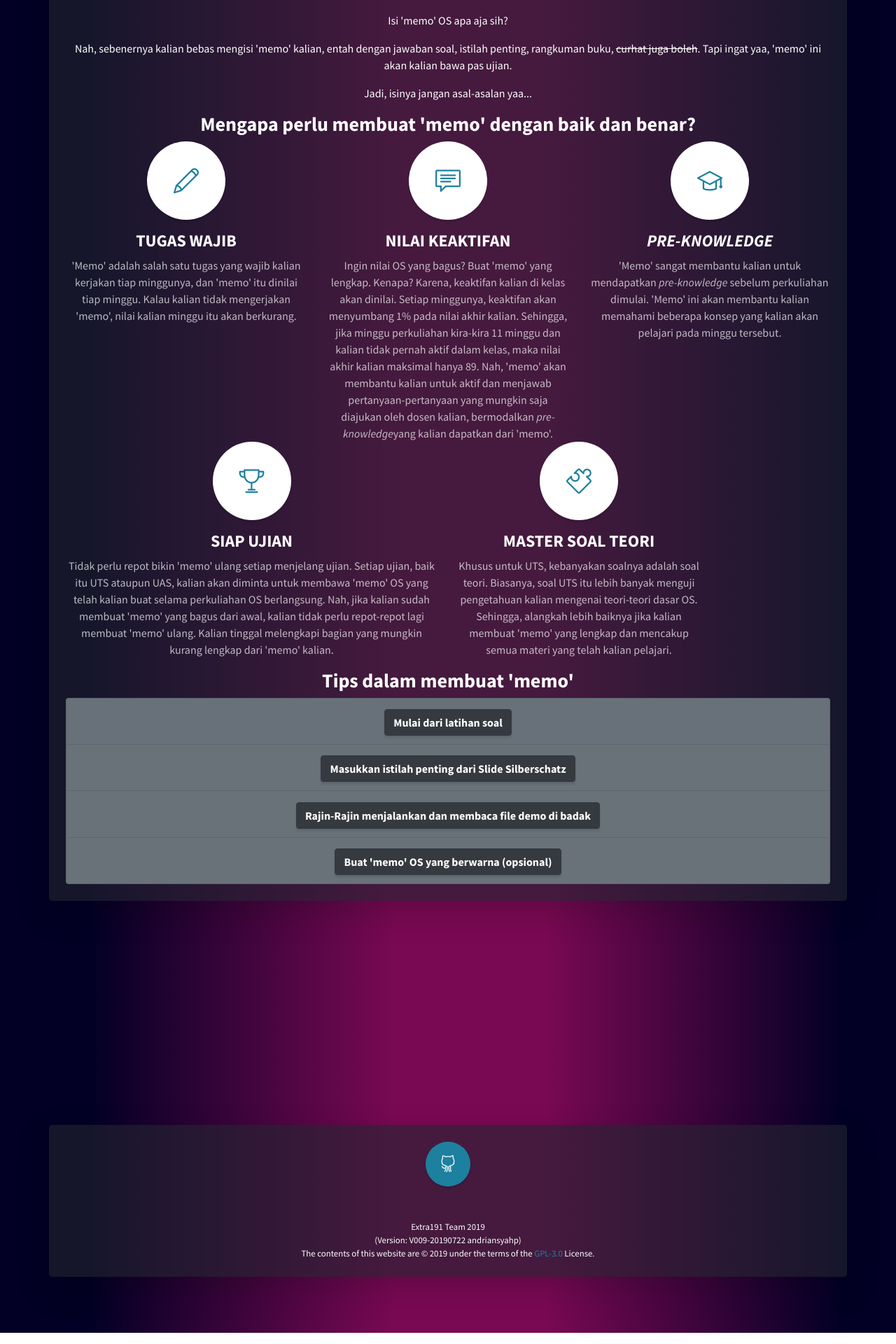
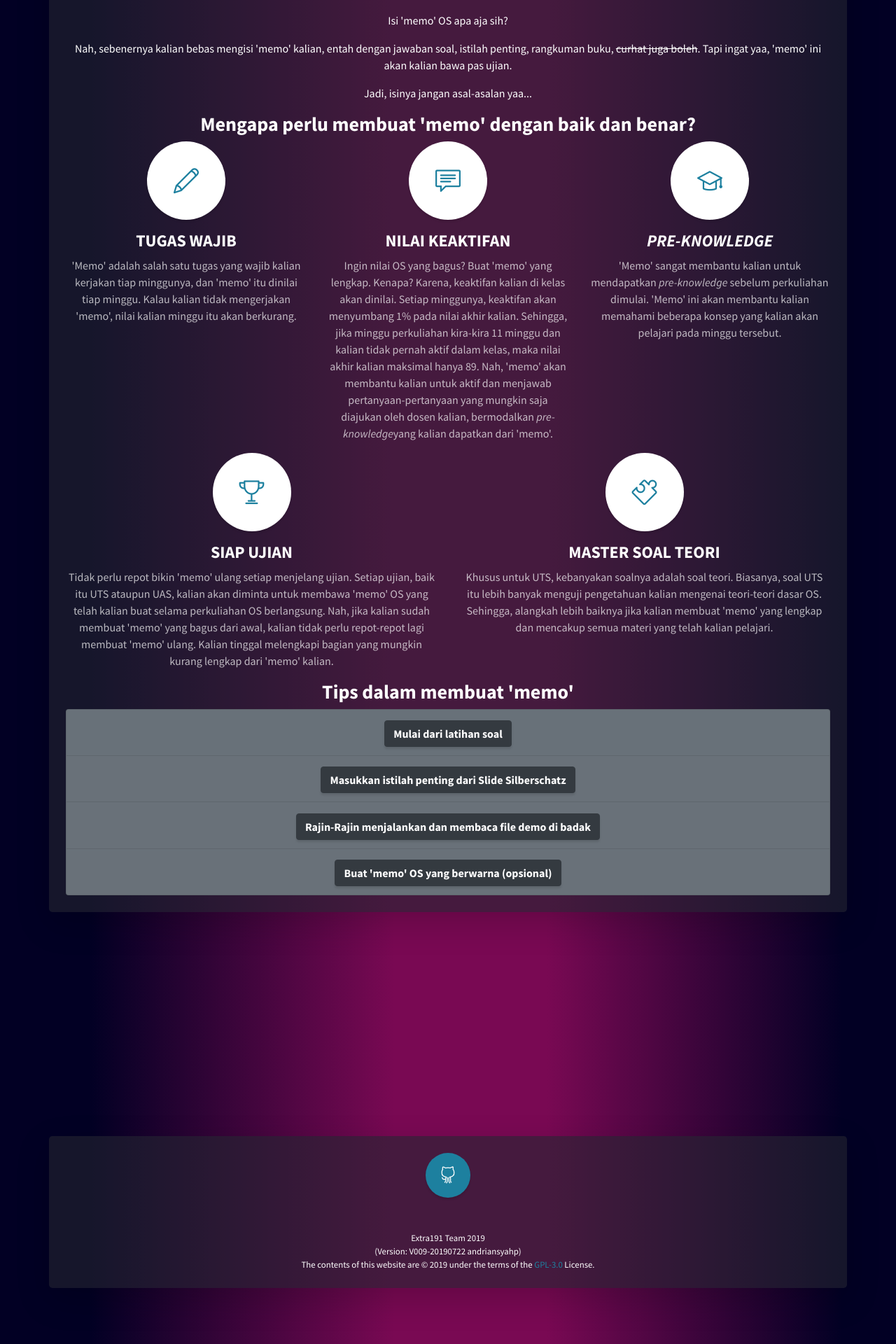
Before and after one commit to andriansyahp/extra191, a Jekyll site: the page built from contents/memo.html, in a window 1280 px wide. Shown: the part 1525-3445 px from the top of the page at 70% size. Built offline with Jekyll 4.4.1, drawn with Linux system fonts in a browser that asks for light colours.

Commit message:
Adding final contents: 'memo'

```diff
--- a/contents/memo.html
+++ b/contents/memo.html
@@ -38,7 +38,7 @@ path: "https://andriansyahp.github.io/extra191/contents/memo"
                 </h4>
                 <p class="text-faded mb-0">'Memo' adalah salah satu tugas yang wajib kalian kerjakan tiap minggunya, dan 'memo' itu dinilai tiap minggu. Kalau kalian tidak mengerjakan 'memo', nilai kalian minggu itu akan berkurang.</p>
             </div>
-            <div class="col-sm-4 col-sm-4 mb-5 mb-md-0">
+            <div class="col-sm-4 col-sm-4 mb-5 mb-lg-3">
                 <span class="memo-icon rounded-circle mx-auto mb-3">
                     <i class="icon-speech"></i>
                 </span>
@@ -47,7 +47,7 @@ path: "https://andriansyahp.github.io/extra191/contents/memo"
                 </h4>
                 <p class="text-faded mb-0">Ingin nilai OS yang bagus? Buat 'memo' yang lengkap. Kenapa? Karena, keaktifan kalian di kelas akan dinilai. Setiap minggunya, keaktifan akan menyumbang 1% pada nilai akhir kalian. Sehingga, jika minggu perkuliahan kira-kira 11 minggu dan kalian tidak pernah aktif dalam kelas, maka nilai akhir kalian maksimal hanya 89. Nah, 'memo' akan membantu kalian untuk aktif dan menjawab pertanyaan-pertanyaan yang mungkin saja diajukan oleh dosen kalian, bermodalkan <em>pre-knowledge</em>yang kalian dapatkan dari 'memo'.</p>
             </div>
-            <div class="col-sm-4 col-sm-4 mb-5 mb-lg-0">
+            <div class="col-sm-4 col-sm-4 mb-5 mb-lg-3">
                 <span class="memo-icon rounded-circle mx-auto mb-3">
                     <i class="icon-graduation"></i>
                 </span>
@@ -67,7 +67,7 @@ path: "https://andriansyahp.github.io/extra191/contents/memo"
                 </h4>
                 <p class="text-faded mb-0">Tidak perlu repot bikin 'memo' ulang setiap menjelang ujian. Setiap ujian, baik itu UTS ataupun UAS, kalian akan diminta untuk membawa 'memo' OS yang telah kalian buat selama perkuliahan OS berlangsung. Nah, jika kalian sudah membuat 'memo' yang bagus dari awal, kalian tidak perlu repot-repot lagi membuat 'memo' ulang. Kalian tinggal melengkapi bagian yang mungkin kurang lengkap dari 'memo' kalian.</p>
             </div>
-            <div class="col-sm-4 col-sm-4 mb-5 mb-lg-0">
+            <div class="col-sm-6 col-sm-6 mb-5 mb-lg-3">
                 <span class="memo-icon rounded-circle mx-auto mb-3">
                     <i class="icon-puzzle"></i>
                 </span>
```
